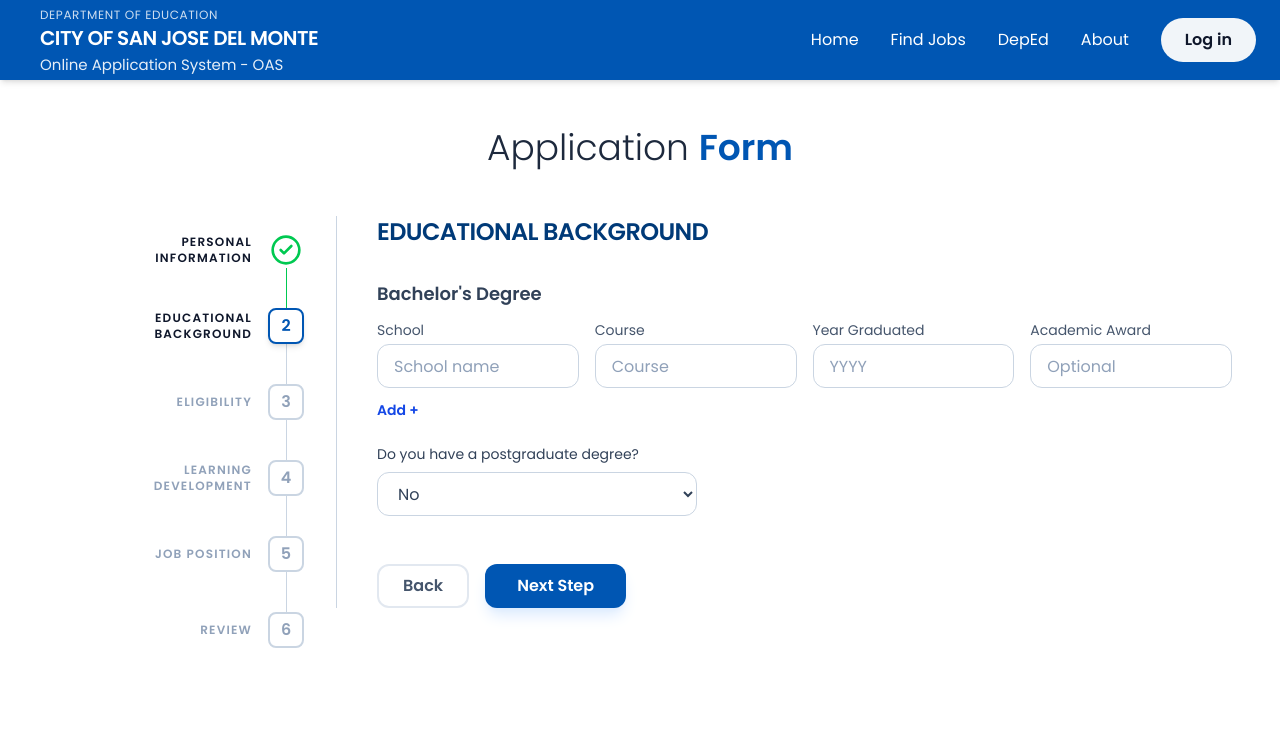
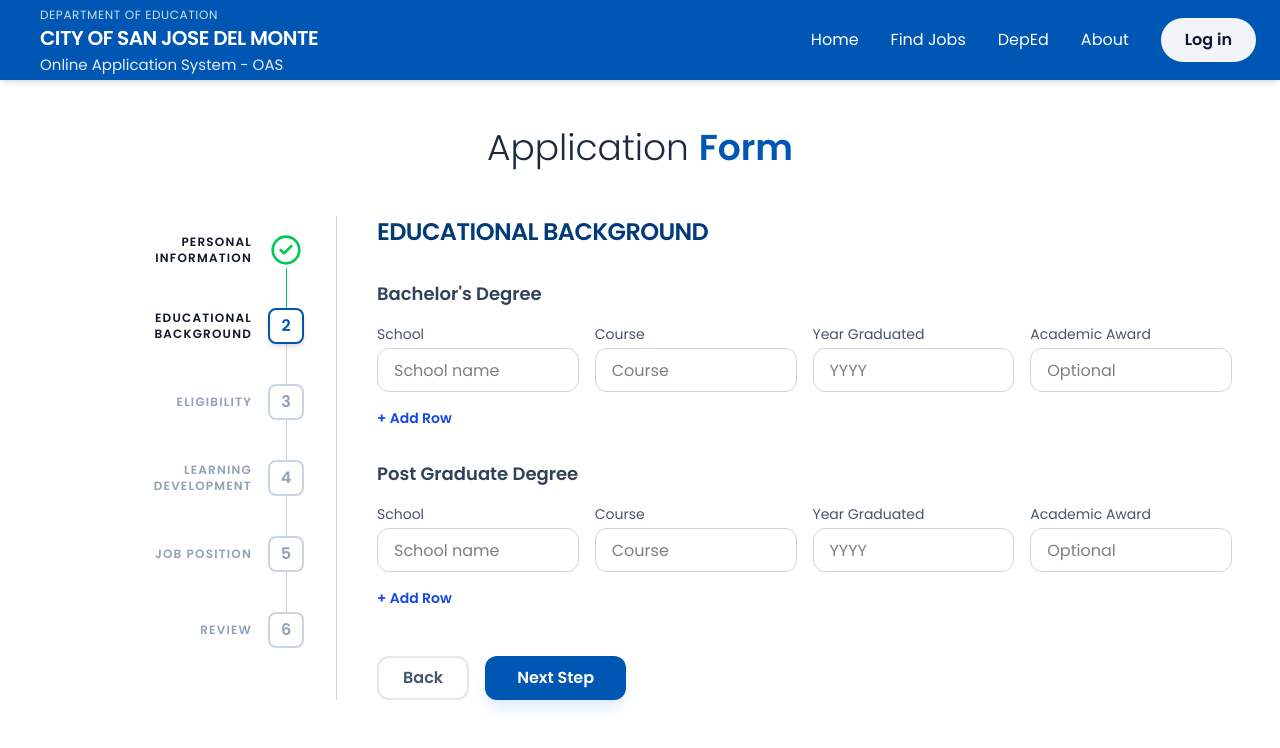
Before and after one commit to Eljay0410/online-app-system, a React (Vite) app: page /apply in a window 1280 px wide. Both pictures are taken after a click on the button "Next Step". Shown: the top 748 px of the page. Built offline with nearby package versions, Linux system fonts and the light colour scheme.

Commit message:
fix educbackground table

```diff
--- a/src/component/FormSteps/EduBackground.jsx
+++ b/src/component/FormSteps/EduBackground.jsx
@@ -5,9 +5,7 @@ const EducationalBackground = () => {
     { school: "", course: "", year: "", award: "" },
   ]);
 
-  const [hasPostGraduate, setHasPostGraduate] = useState("no");
-
-  const [additionalDegrees, setAdditionalDegrees] = useState([
+  const [postGraduate, setPostGraduate] = useState([
     { school: "", course: "", year: "", award: "" },
   ]);
 
@@ -21,271 +19,220 @@ const EducationalBackground = () => {
     setList([...list, { school: "", course: "", year: "", award: "" }]);
   };
 
-  const removeItem = (list, setList, index) => {
-    const updated = list.filter((_, i) => i !== index);
-    setList(updated);
+  const removeItem = (list, setList) => {
+    if (list.length > 1) {
+      setList(list.slice(0, -1)); // remove last row only
+    }
   };
 
   return (
-    <div className="space-y-6 animate-in fade-in slide-in-from-bottom-4 duration-500">
+    <div className="space-y-8 animate-in fade-in slide-in-from-bottom-4 duration-500">
 
-      {/* Bachelor’s Degree */}
-      {bachelors.map((item, index) => (
-        <div key={index} className="space-y-3">
+      {/* ================= Bachelor’s Degree ================= */}
+      <div className="space-y-4">
         <h2 className="text-lg font-semibold text-slate-700">
           Bachelor&apos;s Degree
         </h2>
 
+        {bachelors.map((item, index) => (
+          <div key={index} className="space-y-3">
             <div className="grid grid-cols-1 md:grid-cols-4 gap-4">
+
               <div>
+                {index === 0 && (
                   <label className="block text-sm font-medium text-slate-600 mb-1">
                     School
                   </label>
+                )}
                 <input
                   type="text"
                   placeholder="School name"
                   value={item.school}
                   onChange={(e) =>
-                  handleChange(
-                    bachelors,
-                    setBachelors,
-                    index,
-                    "school",
-                    e.target.value
-                  )
+                    handleChange(bachelors, setBachelors, index, "school", e.target.value)
                   }
-                required
-                className="w-full h-11 px-4 rounded-xl border border-slate-300 bg-white text-slate-700 placeholder-slate-400 focus:outline-none focus:ring-2 focus:ring-blue-500"
+                  className="w-full h-11 px-4 rounded-xl border border-slate-300"
                 />
               </div>
 
               <div>
+                {index === 0 && (
                   <label className="block text-sm font-medium text-slate-600 mb-1">
                     Course
                   </label>
+                )}
                 <input
                   type="text"
                   placeholder="Course"
                   value={item.course}
                   onChange={(e) =>
-                  handleChange(
-                    bachelors,
-                    setBachelors,
-                    index,
-                    "course",
-                    e.target.value
-                  )
+                    handleChange(bachelors, setBachelors, index, "course", e.target.value)
                   }
-                required
-                className="w-full h-11 px-4 rounded-xl border border-slate-300 bg-white text-slate-700 placeholder-slate-400 focus:outline-none focus:ring-2 focus:ring-blue-500"
+                  className="w-full h-11 px-4 rounded-xl border border-slate-300"
                 />
               </div>
 
               <div>
+                {index === 0 && (
                   <label className="block text-sm font-medium text-slate-600 mb-1">
                     Year Graduated
                   </label>
+                )}
                 <input
                   type="number"
                   placeholder="YYYY"
                   value={item.year}
                   onChange={(e) =>
-                  handleChange(
-                    bachelors,
-                    setBachelors,
-                    index,
-                    "year",
-                    e.target.value
-                  )
+                    handleChange(bachelors, setBachelors, index, "year", e.target.value)
                   }
-                required
-                className="w-full h-11 px-4 rounded-xl border border-slate-300 bg-white text-slate-700 placeholder-slate-400 focus:outline-none focus:ring-2 focus:ring-blue-500"
+                  className="w-full h-11 px-4 rounded-xl border border-slate-300"
                 />
               </div>
 
               <div>
+                {index === 0 && (
                   <label className="block text-sm font-medium text-slate-600 mb-1">
                     Academic Award
                   </label>
+                )}
                 <input
                   type="text"
                   placeholder="Optional"
                   value={item.award}
                   onChange={(e) =>
-                  handleChange(
-                    bachelors,
-                    setBachelors,
-                    index,
-                    "award",
-                    e.target.value
-                  )
+                    handleChange(bachelors, setBachelors, index, "award", e.target.value)
                   }
-                className="w-full h-11 px-4 rounded-xl border border-slate-300 bg-white text-slate-700 placeholder-slate-400 focus:outline-none focus:ring-2 focus:ring-blue-500"
+                  className="w-full h-11 px-4 rounded-xl border border-slate-300"
                 />
               </div>
             </div>
+          </div>
+        ))}
 
+        {/* Buttons */}
         <div className="flex items-center gap-4">
           <button
             type="button"
             onClick={() => addItem(bachelors, setBachelors)}
             className="text-sm font-semibold text-blue-700 hover:underline"
           >
-              Add +
+            + Add Row
           </button>
 
           {bachelors.length > 1 && (
             <button
               type="button"
-                onClick={() => removeItem(bachelors, setBachelors, index)}
+              onClick={() => removeItem(bachelors, setBachelors)}
               className="text-sm font-semibold text-red-600 hover:underline"
             >
-                Minus -
+             - Delete last
             </button>
           )}
         </div>
       </div>
-      ))}
 
-      {/* Post Graduate Question */}
-      <div className="space-y-2">
-        <label className="block text-sm font-medium text-slate-700">
-          Do you have a postgraduate degree?
-        </label>
-        <select
-          value={hasPostGraduate}
-          onChange={(e) => setHasPostGraduate(e.target.value)}
-          className="w-full md:w-[320px] h-11 px-4 rounded-xl border border-slate-300 bg-white text-slate-700 focus:outline-none focus:ring-2 focus:ring-blue-500"
-        >
-          <option value="no">No</option>
-          <option value="yes">Yes</option>
-        </select>
-      </div>
-
-      {/* Additional Degrees */}
-      {hasPostGraduate === "yes" &&
-        additionalDegrees.map((item, index) => (
-          <div key={index} className="space-y-3">
+      {/* ================= Post Graduate ================= */}
+      <div className="space-y-4">
         <h2 className="text-lg font-semibold text-slate-700">
           Post Graduate Degree
         </h2>
 
+        {postGraduate.map((item, index) => (
+          <div key={index} className="space-y-3">
             <div className="grid grid-cols-1 md:grid-cols-4 gap-4">
+
               <div>
+                {index === 0 && (
                   <label className="block text-sm font-medium text-slate-600 mb-1">
                     School
                   </label>
+                )}
                 <input
                   type="text"
                   placeholder="School name"
                   value={item.school}
                   onChange={(e) =>
-                    handleChange(
-                      additionalDegrees,
-                      setAdditionalDegrees,
-                      index,
-                      "school",
-                      e.target.value
-                    )
+                    handleChange(postGraduate, setPostGraduate, index, "school", e.target.value)
                   }
-                  required
-                  className="w-full h-11 px-4 rounded-xl border border-slate-300 bg-white text-slate-700 placeholder-slate-400 focus:outline-none focus:ring-2 focus:ring-blue-500"
+                  className="w-full h-11 px-4 rounded-xl border border-slate-300"
                 />
               </div>
 
               <div>
+                {index === 0 && (
                   <label className="block text-sm font-medium text-slate-600 mb-1">
                     Course
                   </label>
+                )}
                 <input
                   type="text"
                   placeholder="Course"
                   value={item.course}
                   onChange={(e) =>
-                    handleChange(
-                      additionalDegrees,
-                      setAdditionalDegrees,
-                      index,
-                      "course",
-                      e.target.value
-                    )
+                    handleChange(postGraduate, setPostGraduate, index, "course", e.target.value)
                   }
-                  required
-                  className="w-full h-11 px-4 rounded-xl border border-slate-300 bg-white text-slate-700 placeholder-slate-400 focus:outline-none focus:ring-2 focus:ring-blue-500"
+                  className="w-full h-11 px-4 rounded-xl border border-slate-300"
                 />
               </div>
 
               <div>
+                {index === 0 && (
                   <label className="block text-sm font-medium text-slate-600 mb-1">
                     Year Graduated
                   </label>
+                )}
                 <input
                   type="number"
                   placeholder="YYYY"
                   value={item.year}
                   onChange={(e) =>
-                    handleChange(
-                      additionalDegrees,
-                      setAdditionalDegrees,
-                      index,
-                      "year",
-                      e.target.value
-                    )
+                    handleChange(postGraduate, setPostGraduate, index, "year", e.target.value)
                   }
-                  required
-                  className="w-full h-11 px-4 rounded-xl border border-slate-300 bg-white text-slate-700 placeholder-slate-400 focus:outline-none focus:ring-2 focus:ring-blue-500"
+                  className="w-full h-11 px-4 rounded-xl border border-slate-300"
                 />
               </div>
 
               <div>
+                {index === 0 && (
                   <label className="block text-sm font-medium text-slate-600 mb-1">
                     Academic Award
                   </label>
+                )}
                 <input
                   type="text"
                   placeholder="Optional"
                   value={item.award}
                   onChange={(e) =>
-                    handleChange(
-                      additionalDegrees,
-                      setAdditionalDegrees,
-                      index,
-                      "award",
-                      e.target.value
-                    )
+                    handleChange(postGraduate, setPostGraduate, index, "award", e.target.value)
                   }
-                  className="w-full h-11 px-4 rounded-xl border border-slate-300 bg-white text-slate-700 placeholder-slate-400 focus:outline-none focus:ring-2 focus:ring-blue-500"
+                  className="w-full h-11 px-4 rounded-xl border border-slate-300"
                 />
               </div>
             </div>
+          </div>
+        ))}
 
+        {/* Buttons */}
         <div className="flex items-center gap-4">
           <button
             type="button"
-                onClick={() => addItem(additionalDegrees, setAdditionalDegrees)}
+            onClick={() => addItem(postGraduate, setPostGraduate)}
             className="text-sm font-semibold text-blue-700 hover:underline"
           >
-                Add +
+            + Add Row
           </button>
 
-              {additionalDegrees.length > 1 && (
+          {postGraduate.length > 1 && (
             <button
               type="button"
-                  onClick={() =>
-                    removeItem(
-                      additionalDegrees,
-                      setAdditionalDegrees,
-                      index
-                    )
-                  }
+              onClick={() => removeItem(postGraduate, setPostGraduate)}
               className="text-sm font-semibold text-red-600 hover:underline"
             >
-                  Minus -
+              - Delete Last
             </button>
           )}
         </div>
       </div>
-        ))}
     </div>
   );
 };
--- a/src/component/FormSteps/PersonalInfo.jsx
+++ b/src/component/FormSteps/PersonalInfo.jsx
@@ -8,7 +8,9 @@ const PersonalInfo = () => {
   const [sex, setSex] = useState("");
   const [civilStatus, setCivilStatus] = useState("");
   const [nationality, setNationality] = useState("");
+  const [nationalityInput, setNationalityInput] = useState("");
   const [religion, setReligion] = useState("");
+  const [religionInput, setReligionInput] = useState("");
   const [ethnicGroup, setEthnicGroup] = useState("");
   const [disability, setDisability] = useState("");
 
@@ -75,6 +77,16 @@ const PersonalInfo = () => {
     "Others",
   ];
 
+  const finalReligion =
+  religion === "Others"
+    ? religionInput
+    : religion;
+
+  const finalNationality =
+  nationality === "Dual Citizen" || nationality === "Others"
+    ? `${nationality} - ${nationalityInput}`
+    : nationality;
+
   const calculateAge = (birthDate) => {
     const today = new Date();
     const birth = new Date(birthDate);
@@ -121,16 +133,24 @@ const PersonalInfo = () => {
     if (!sex) newErrors.sex = "Sex is required";
     if (!civilStatus) newErrors.civilStatus = "Civil status is required";
 
-    if (!nationality.trim()) {
+    if (!nationality) {
       newErrors.nationality = "Nationality is required";
-    } else if (
-      nationality === "Dual Citizen - " ||
-      nationality === "Others - "
-    ) {
-      newErrors.nationality = "Please complete nationality";
     }
 
-    if (!religion.trim()) newErrors.religion = "Religion is required";
+    if (
+      (nationality === "Dual Citizen" || nationality === "Others") &&
+      !nationalityInput.trim()
+    ) {
+      newErrors.nationality = "Please specify nationality";
+    }
+
+    if (!religion) {
+      newErrors.religion = "Religion is required";
+    }
+
+    if (religion === "Others" && !religionInput.trim()) {
+      newErrors.religion = "Please specify religion";
+    }
     if (!ethnicGroup) newErrors.ethnicGroup = "Ethnic group is required";
     if (!disability) newErrors.disability = "Please select disability";
 
@@ -145,6 +165,8 @@ const PersonalInfo = () => {
       alert("Form submitted!");
     }
   };
+
+
 
   return (
     <form
@@ -342,29 +364,51 @@ const PersonalInfo = () => {
 
         {/* Nationality + Religion + Ethnic Group in one row */}
         <div className="md:col-span-4 grid grid-cols-1 md:grid-cols-3 gap-4">
+
          {/* Nationality */}
         <div>
           <label className="block text-sm font-medium text-slate-600 mb-1">
             Nationality
           </label>
-            <input
-              type="text"
-              list="nationality-options"
+
+          {/* Dropdown */}
+          <select
             value={nationality}
-              onChange={(e) => setNationality(e.target.value)}
-              placeholder="Select or type nationality"
+            onChange={(e) => {
+              const value = e.target.value;
+              setNationality(value);
+
+              // reset input kapag hindi needed
+              if (value !== "Dual Citizen" && value !== "Others") {
+                setNationalityInput("");
+              }
+            }}
             className="w-full h-11 px-3 text-sm rounded-xl border border-slate-300 bg-white focus:outline-none focus:ring-2 focus:ring-blue-500"
-            />
+          >
+            <option value="">Select</option>
+            <option value="Filipino">Filipino</option>
+            <option value="Dual Citizen">Dual Citizen</option>
+            <option value="Others">Others</option>
+          </select>
 
           {errors.nationality && (
             <p className="text-red-500 text-xs mt-1">{errors.nationality}</p>
           )}
 
-            <datalist id="nationality-options">
-              <option value="Filipino" />
-              <option value="Dual Citizen - " />
-              <option value="Others - " />
-            </datalist>
+          {/* Inline typing (same area, not separate layout row) */}
+          {(nationality === "Dual Citizen" || nationality === "Others") && (
+            <input
+              type="text"
+              value={nationalityInput}
+              onChange={(e) => setNationalityInput(e.target.value)}
+              placeholder={
+                nationality === "Dual Citizen"
+                  ? "e.g. Filipino-American"
+                  : "Specify nationality"
+              }
+              className="mt-2 w-full h-11 px-3 text-sm rounded-xl border border-slate-300 bg-white focus:outline-none focus:ring-2 focus:ring-blue-500"
+            />
+          )}
         </div>
 
          {/* Religion */}
@@ -372,22 +416,42 @@ const PersonalInfo = () => {
             <label className="block text-sm font-medium text-slate-600 mb-1">
               Religion
             </label>
-            <input
-              type="text"
-              list="religion-options"
+
+            {/* Dropdown */}
+            <select
               value={religion}
-              onChange={(e) => setReligion(e.target.value)}
-              placeholder="Type or select religion"
+              onChange={(e) => {
+                const value = e.target.value;
+                setReligion(value);
+
+                if (value !== "Others") {
+                  setReligionInput("");
+                }
+              }}
               className="w-full h-11 px-3 text-sm rounded-xl border border-slate-300 bg-white focus:outline-none focus:ring-2 focus:ring-blue-500"
-            />
+            >
+              <option value="">Select</option>
+              {religionOptions.map((item) => (
+                <option key={item} value={item}>
+                  {item}
+                </option>
+              ))}
+            </select>
+
             {errors.religion && (
               <p className="text-red-500 text-xs mt-1">{errors.religion}</p>
             )}
-            <datalist id="religion-options">
-              {religionOptions.map((item) => (
-                <option key={item} value={item} />
-              ))}
-            </datalist>
+
+            {/* Input for Others */}
+            {religion === "Others" && (
+              <input
+                type="text"
+                value={religionInput}
+                onChange={(e) => setReligionInput(e.target.value)}
+                placeholder="Specify religion"
+                className="mt-2 w-full h-11 px-3 text-sm rounded-xl border border-slate-300 bg-white focus:outline-none focus:ring-2 focus:ring-blue-500"
+              />
+            )}
           </div>
 
           {/* Ethnic Group */}
```
Lines whose indentation alone changed are shown as unchanged.
